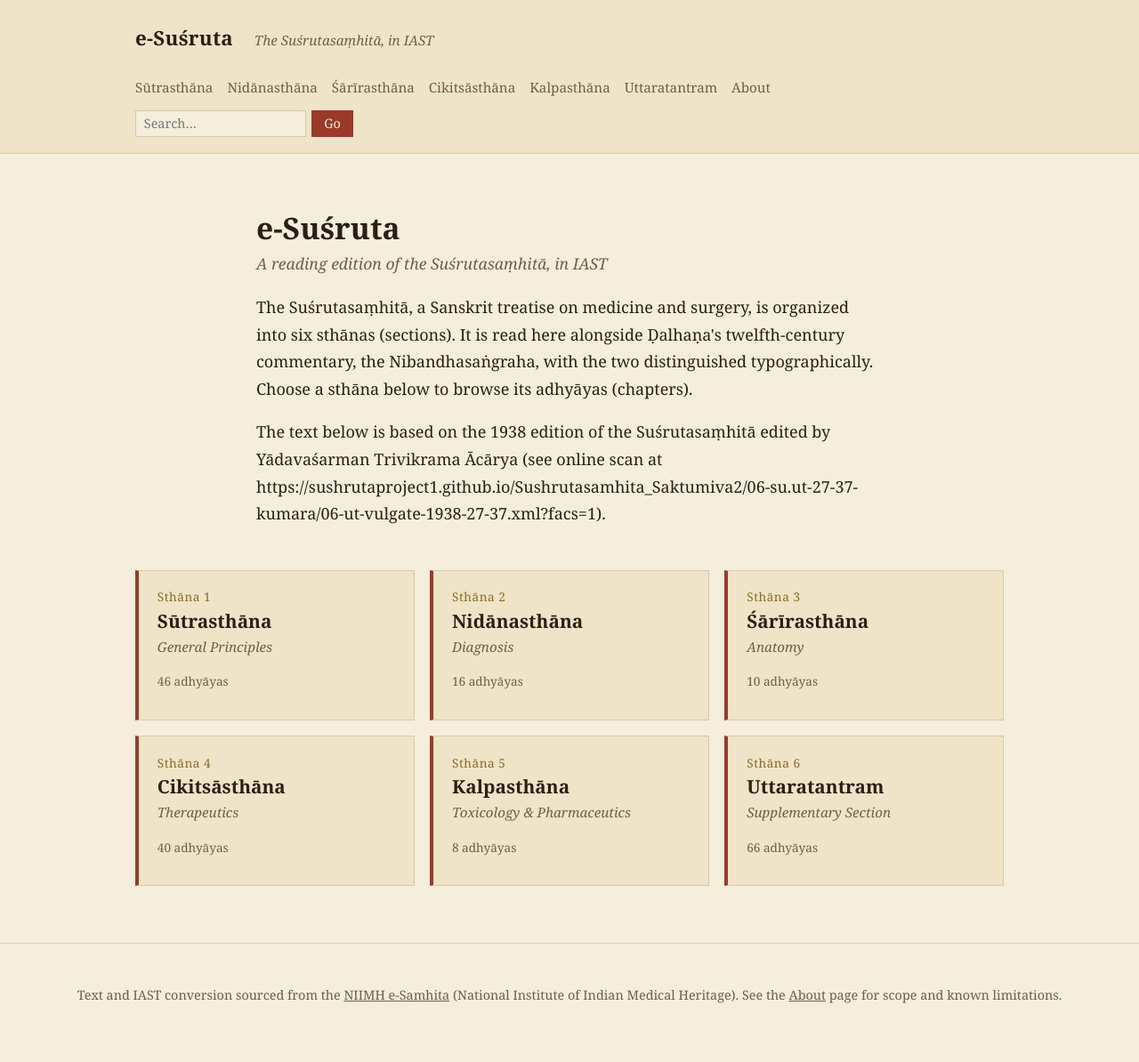
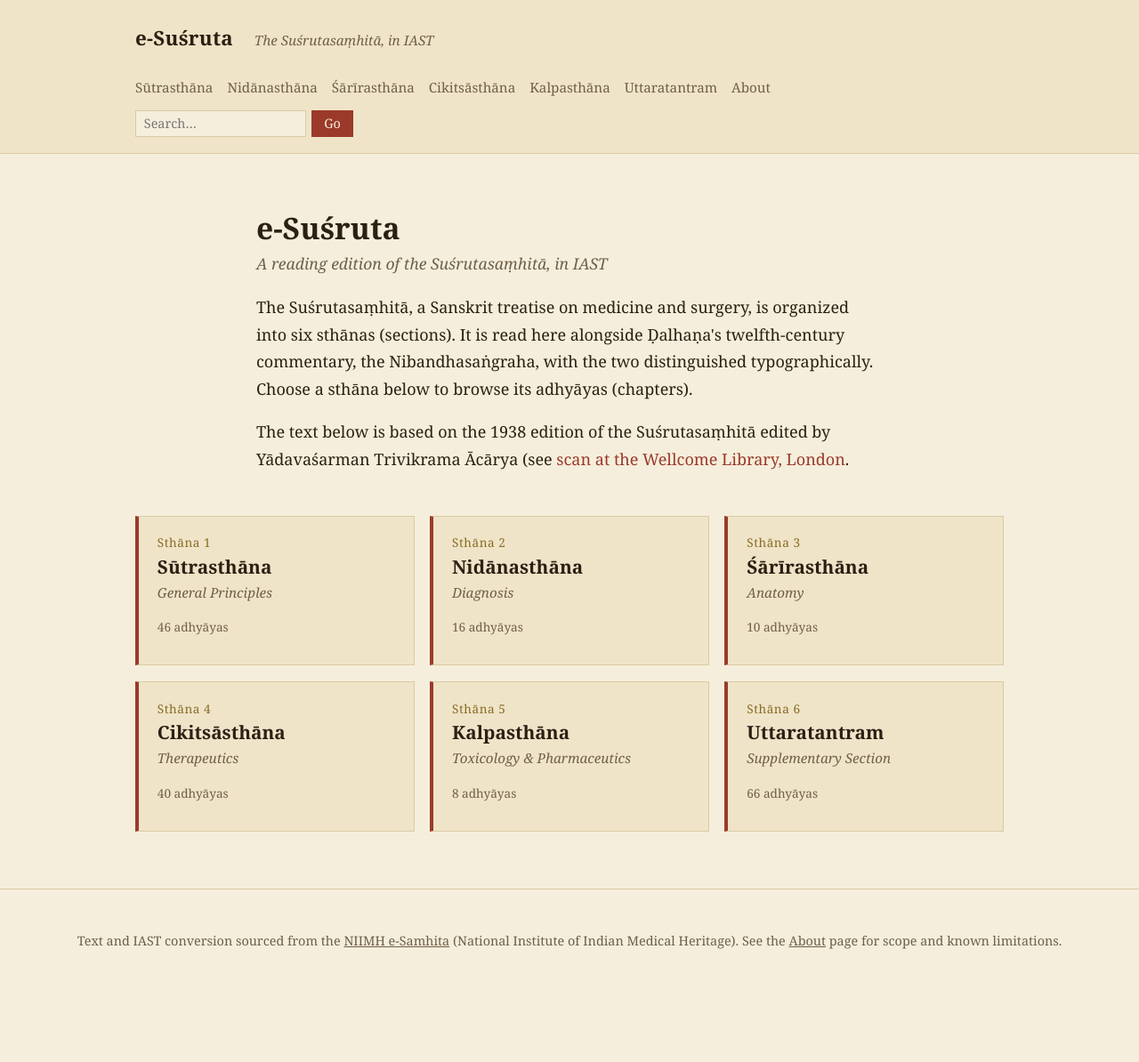
Before and after one commit to sushrutaproject/eSushruta, a Jekyll site: the page built from index.html, in a window 1280 px wide. Shown: the whole page at 89% size. Built offline with Jekyll 4.4.1, drawn with Linux system fonts in a browser that asks for light colours; some web fonts are replaced; after the commit the page ends 1133 px from its top, so only the background shows below that.

Commit message:
Update index.html

```diff
--- a/index.html
+++ b/index.html
@@ -13,8 +13,8 @@ title: Home
     adhyāyas (chapters).
   </p>
   <p>The text below is based on the 1938 edition of the Suśrutasaṃhitā edited by Yādavaśarman Trivikrama  Ācārya
-  (see online scan at
-  https://sushrutaproject1.github.io/Sushrutasamhita_Saktumiva2/06-su.ut-27-37-kumara/06-ut-vulgate-1938-27-37.xml?facs=1).
+  (see <a href="https://sushrutaproject1.github.io/Sushrutasamhita_Saktumiva2/06-su.ut-27-37-kumara/06-ut-vulgate-1938-27-37.xml?facs=1"
+  target="_blank">scan at the Wellcome Library, London</a>.
   </p>
 </div>
 
```
